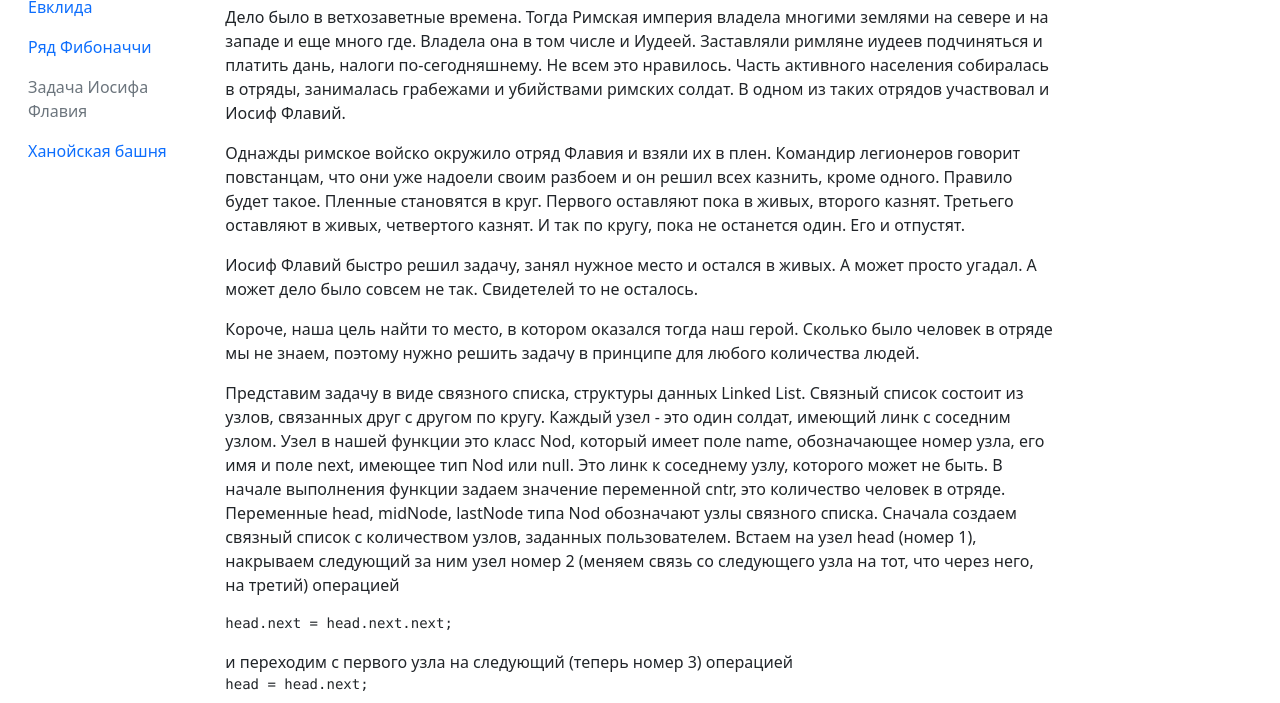
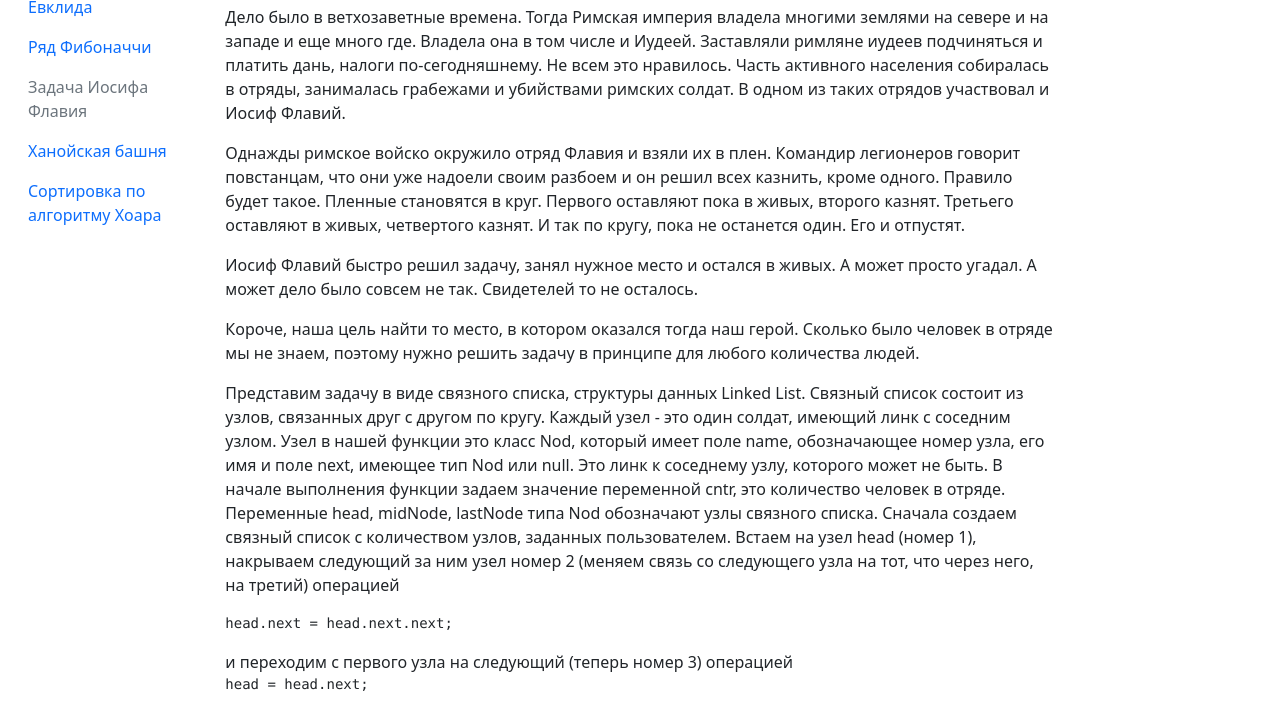
Before and after one commit to developerc/developerc.github.io, a plain HTML site: page flavii.html in a window 1280 px wide. Shown: the part 97-800 px from the top of the page. Drawn offline with nearby package versions, Linux system fonts and the light colour scheme.

Commit message:
Update flavii.html

```diff
--- a/flavii.html
+++ b/flavii.html
@@ -32,6 +32,9 @@
           </li>
           <li class="nav-item">
             <a class="nav-link active" href="hanoi.html">Ханойская башня</a>
+          </li>
+	  <li class="nav-item">
+            <a class="nav-link active" href="hoar.html">Сортировка по алгоритму Хоара</a>
           </li>
       </ul>
     </div>
```
